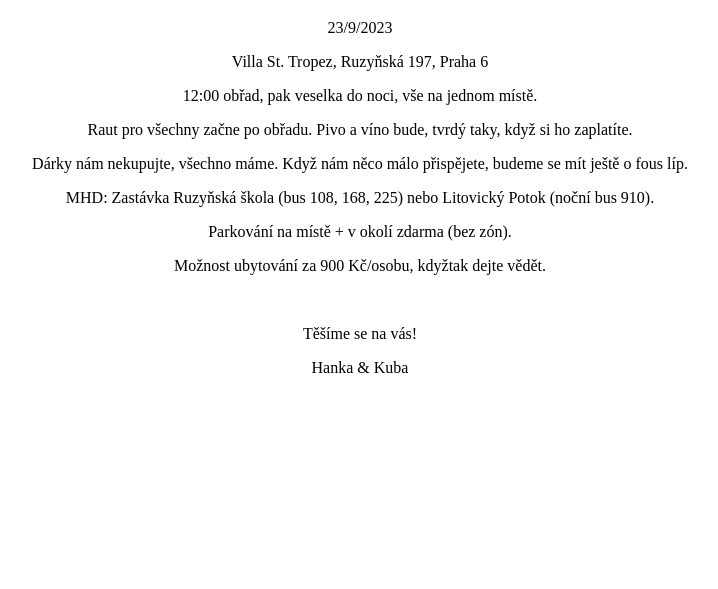
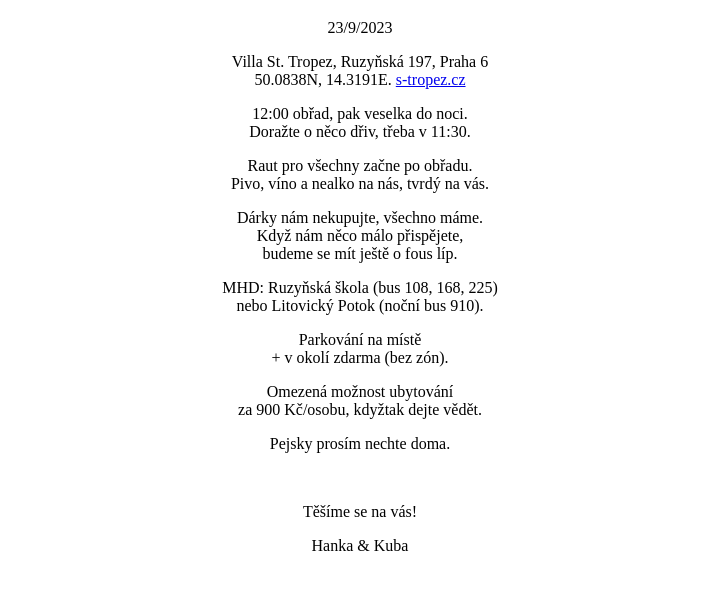
Before and after one commit to hankakubasvatba/hankakubasvatba.github.io, a plain HTML site: page index.html in a window 1280 px wide. Shown: the part 61-650 px from the top of the page, without its empty margins (280-998 px from the left). Drawn offline with Linux system fonts and the light colour scheme.

Commit message:
breaklins

```diff
--- a/index.html
+++ b/index.html
@@ -21,14 +21,15 @@
 
 	<h1>Bereme se a chceme vás u toho!</h1>
 	<p>23/9/2023</p>
-	<p>Villa St. Tropez, Ruzyňská 197, Praha 6</p>
-	<p>12:00 obřad, pak veselka do noci, vše na&nbspjednom místě.</p>
-	<p>Raut pro všechny začne po obřadu. Pivo a víno bude, tvrdý taky, když si ho zaplatíte.</p>
-	<p>Dárky nám nekupujte, všechno máme. Když nám něco málo přispějete, budeme se mít ještě o fous líp.</p>
-	<p>MHD: Zastávka Ruzyňská škola (bus 108, 168, 225) nebo Litovický Potok (noční bus&nbsp910).</p>
-	<p>Parkování na místě + v okolí zdarma (bez&nbspzón).</p>
-	<p>Možnost ubytování za 900 Kč/osobu, kdyžtak dejte vědět.</p>
-<br>
+	<p>Villa St. Tropez, Ruzyňská 197, Praha 6 <br />  50.0838N, 14.3191E. <a href='www.s-tropez.cz'>s-tropez.cz</a></p>
+	<p>12:00 obřad, pak veselka do noci. <br />Doražte o něco dřiv, třeba v 11:30.</p>
+	<p>Raut pro všechny začne po obřadu. <br />Pivo, víno a nealko na nás, tvrdý na vás.</p>
+	<p>Dárky nám nekupujte, všechno máme.<br /> Když nám něco málo přispějete,<br />budeme se mít ještě o fous líp.</p>
+	<p>MHD: Ruzyňská škola (bus 108, 168, 225) <br /> nebo Litovický Potok (noční bus&nbsp910).</p>
+	<p>Parkování na místě <br />+ v okolí zdarma (bez&nbspzón).</p>
+	<p>Omezená možnost ubytování<br /> za 900 Kč/osobu, kdyžtak dejte vědět.</p>
+        <p> Pejsky prosím nechte doma.</p>
+	<br>
 	<p>Těšíme se na vás!</p>
 	<p>Hanka & Kuba</p>
 <!--<p>
```
Also changed, not shown: 1 other file.
